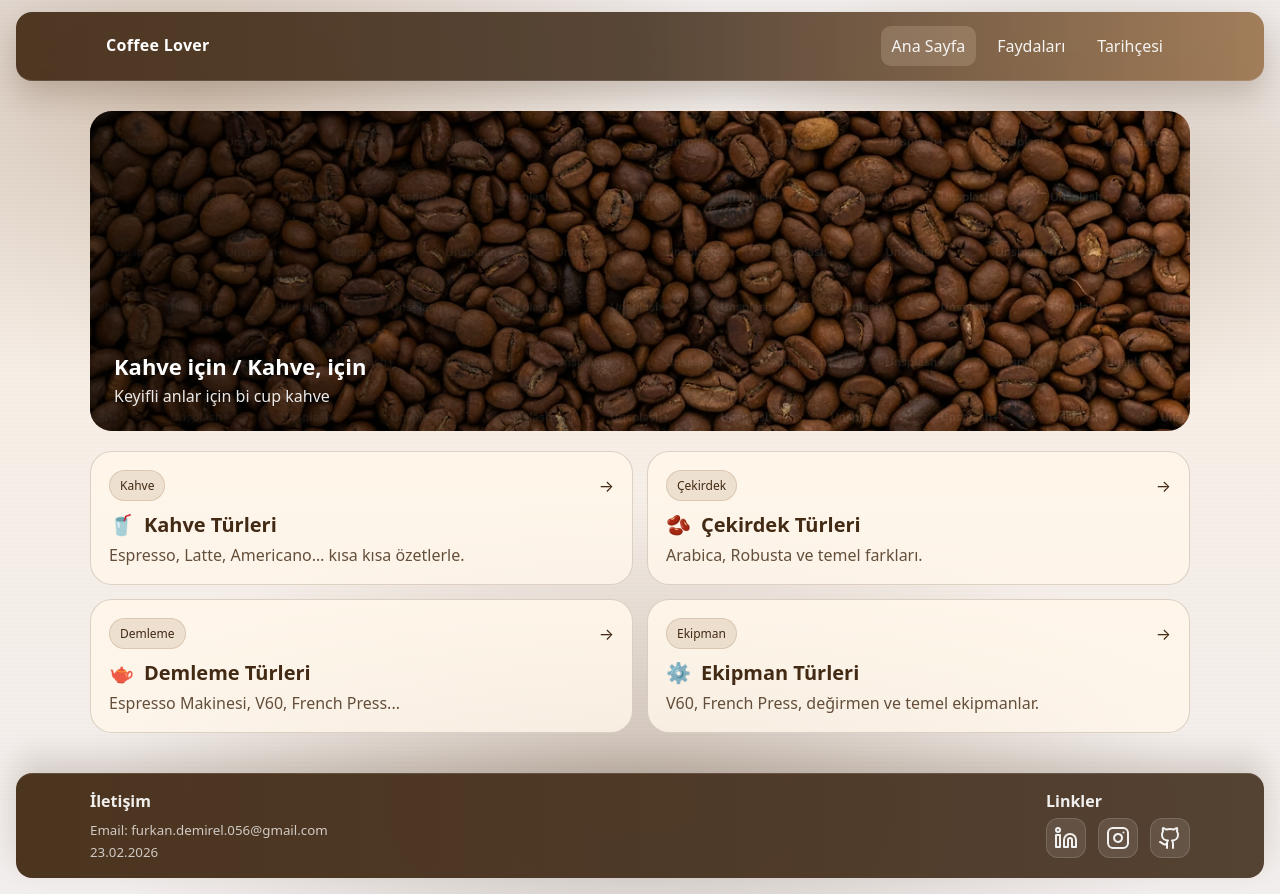
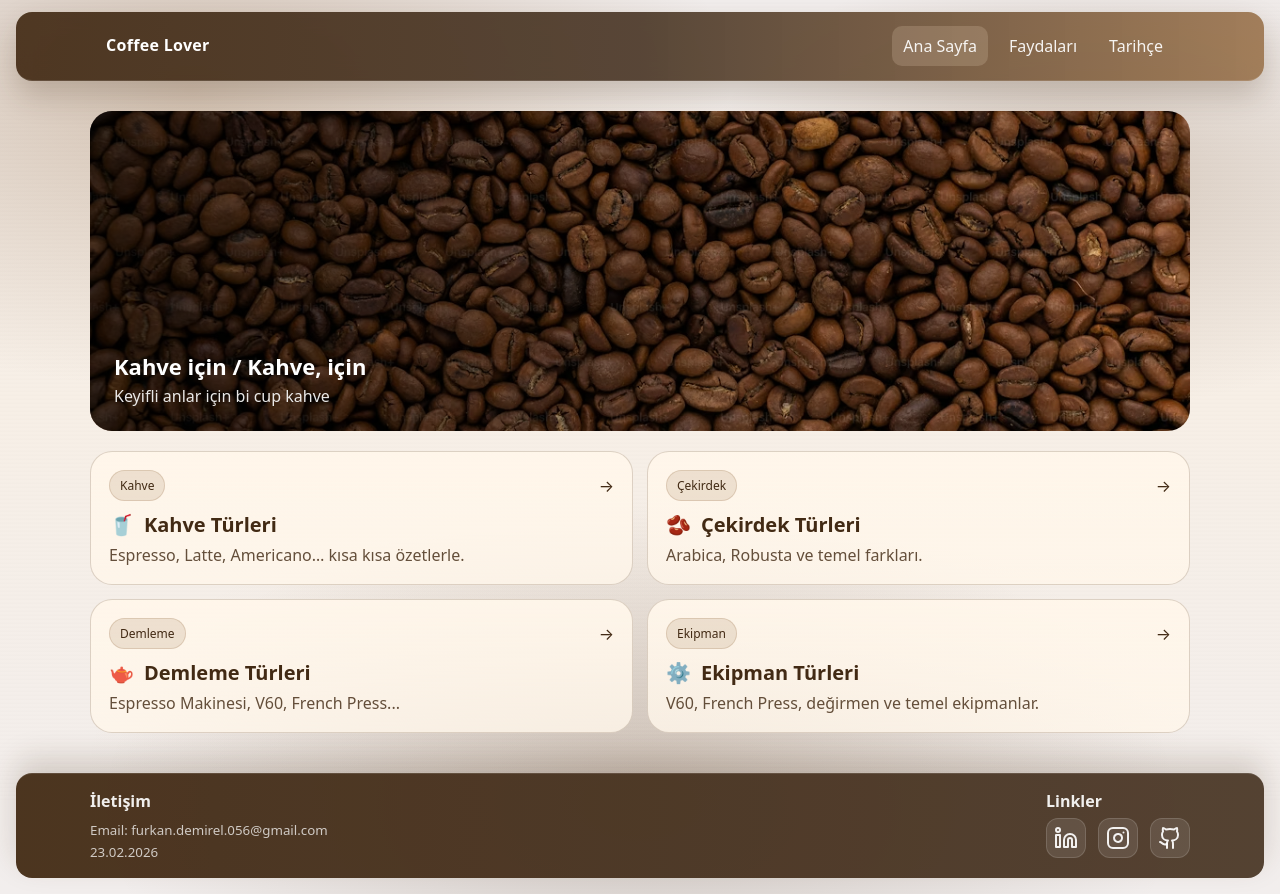
Before and after one commit to furkan01demirel/coffeeLove, a React (Vite) app: page / in a window 1280 px wide. Built offline with nearby package versions, Linux system fonts and the light colour scheme.

Commit message:
update header text

```diff
--- a/src/components/Header.jsx
+++ b/src/components/Header.jsx
@@ -13,7 +13,7 @@ function Header() {
             <NavLink to="/benefits" className={({ isActive }) => (isActive ? "nav__link nav__link--active" : "nav__link")}>
                 Faydaları
             </NavLink>
-            <NavLink to="/history" className={({ isActive }) => (isActive ? "nav__link nav__link--active" : "nav__link")}>Tarihçesi</NavLink>
+            <NavLink to="/history" className={({ isActive }) => (isActive ? "nav__link nav__link--active" : "nav__link")}>Tarihçe</NavLink>
         </nav>
     </div>
    </header>
```
